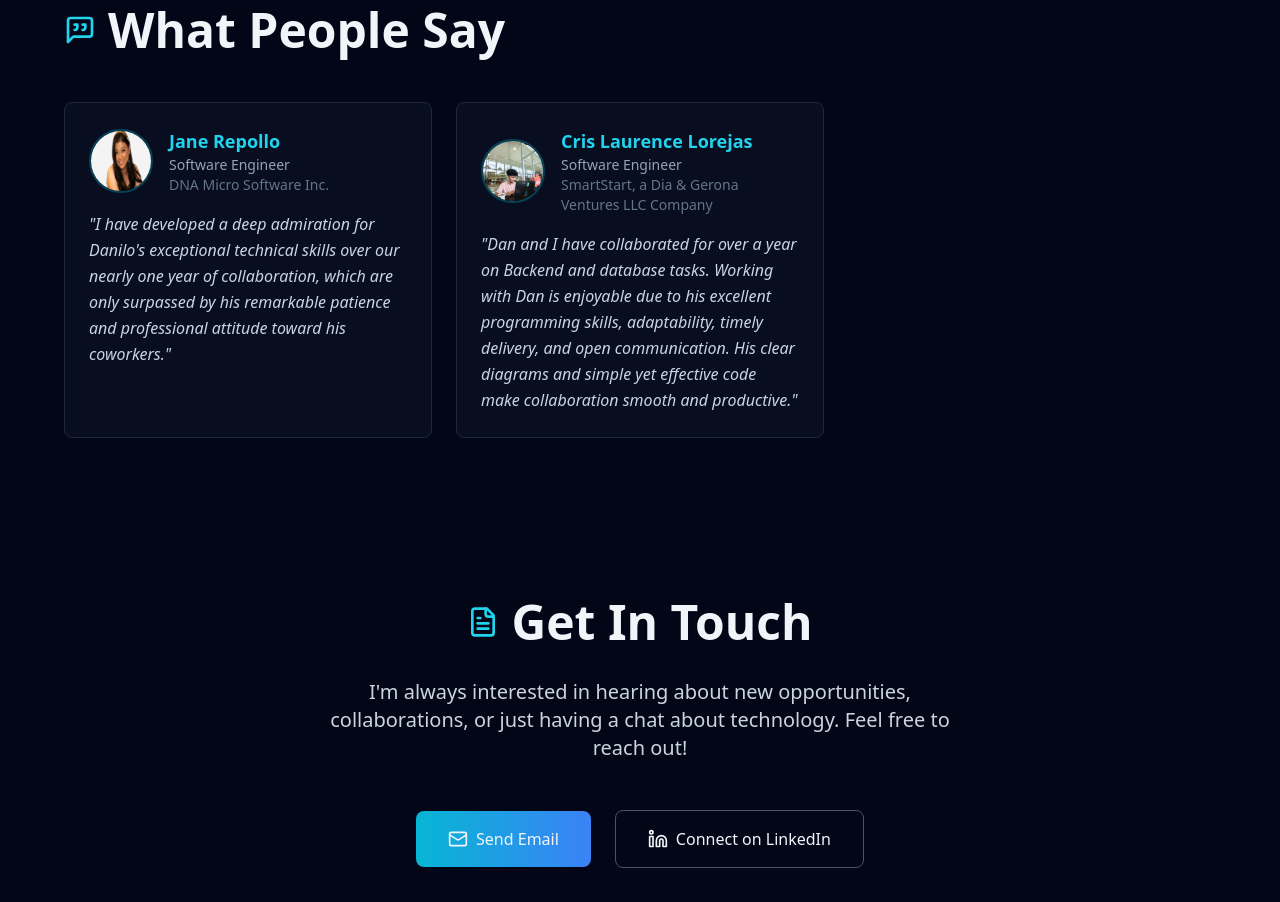
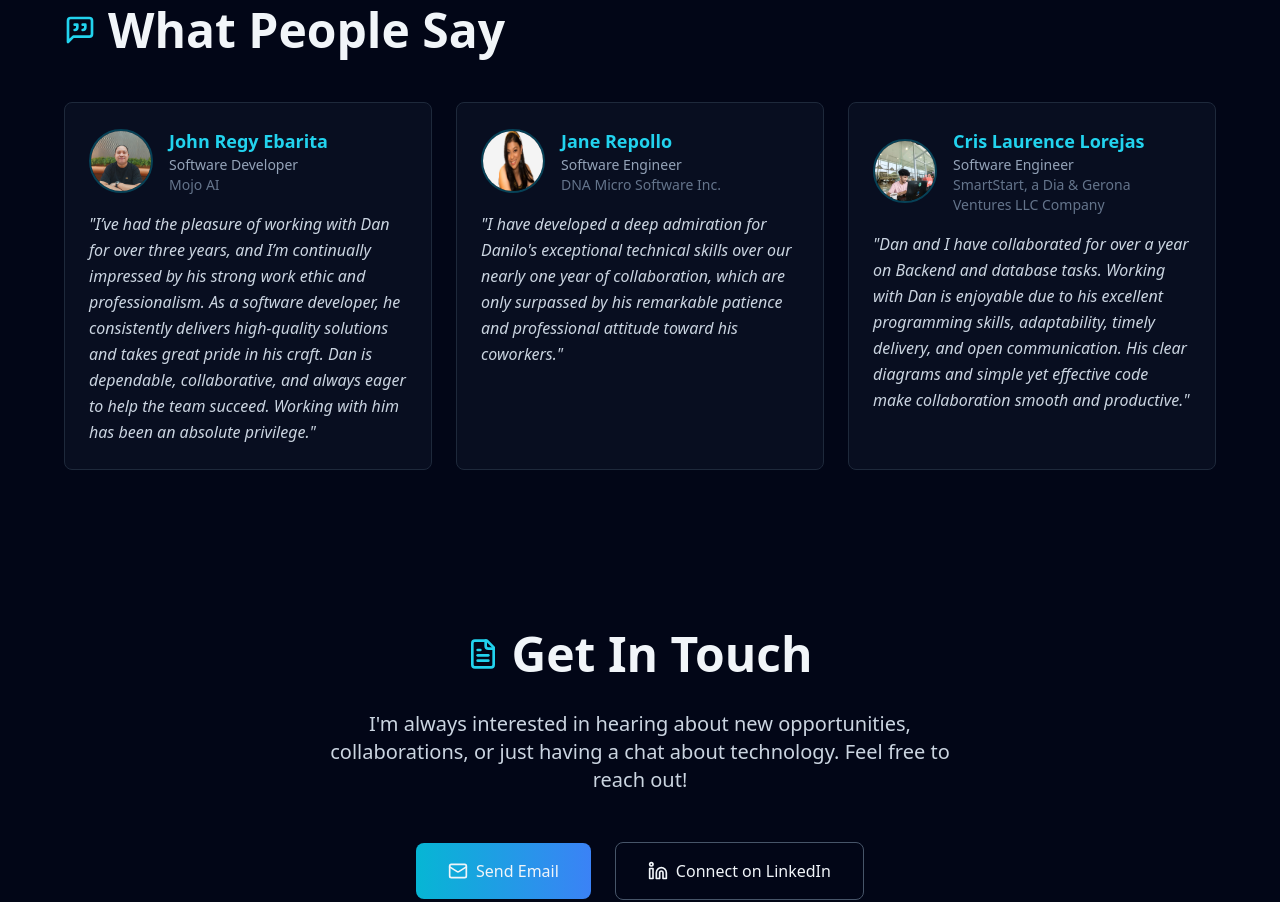
Before and after one commit to nadnad121021/dynamic-portfolio, a React (Vite) app: page / in a window 1280 px wide. Shown: the part 5400-6302 px from the top of the page. Built offline with nearby package versions, Linux system fonts and the light colour scheme.

Commit message:
refactor: added testimony

```diff
--- a/src/portfolio.ts
+++ b/src/portfolio.ts
@@ -158,13 +158,13 @@ const portfolioInfo: TPortfolioInfo = {
         //     image: 'michael.jpeg',
         //     review: `I have developed a deep admiration for Danilo's exceptional technical skills over our nearly one year of collaboration, which are only surpassed by his remarkable patience and professional attitude toward his coworkers.`
         // },
-        //  {
-        //     name: 'John Regy Ebarita',
-        //     role: 'Software Engineer',
-        //     company: 'Mojo AI',
-        //     image: 'john.jpeg',
-        //     review: `I have developed a deep admiration for Danilo's exceptional technical skills over our nearly one year of collaboration, which are only surpassed by his remarkable patience and professional attitude toward his coworkers.`
-        // },
+         {
+            name: 'John Regy Ebarita',
+            role: 'Software Developer',
+            company: 'Mojo AI',
+            image: 'john.jpeg',
+            review: `I’ve had the pleasure of working with Dan for over three years, and I’m continually impressed by his strong work ethic and professionalism. As a software developer, he consistently delivers high-quality solutions and takes great pride in his craft. Dan is dependable, collaborative, and always eager to help the team succeed. Working with him has been an absolute privilege.`
+        },
         {
             name: 'Jane Repollo',
             role: 'Software Engineer',
```
